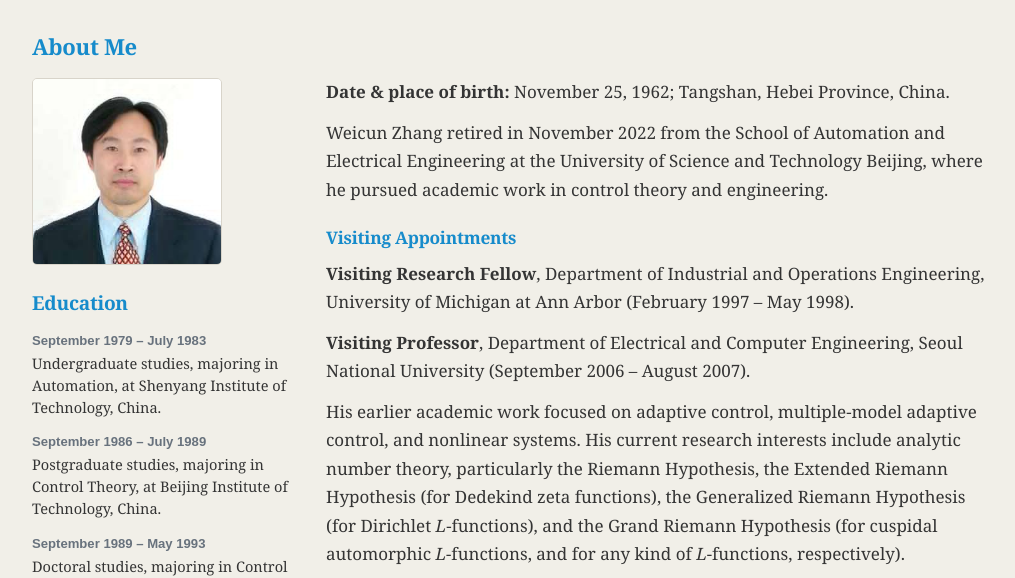
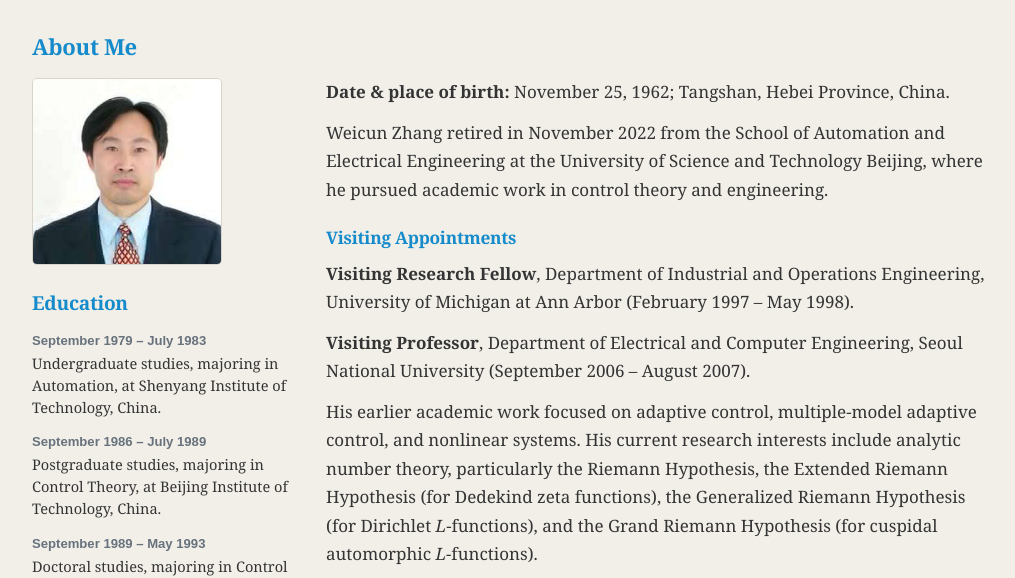
Before and after one commit to weicunzhang/weicunzhang.github.io, a plain HTML site: page index.html in a window 1280 px wide. Shown: the part 215-793 px from the top of the page, without its empty margins (128-1143 px from the left). Drawn offline with Linux system fonts and the light colour scheme.

Commit message:
Shorten Grand Riemann Hypothesis description
Remove the redundant phrase from the Grand Riemann Hypothesis description in About Me.

```diff
--- a/index.html
+++ b/index.html
@@ -324,8 +324,7 @@
             the Extended Riemann Hypothesis (for Dedekind zeta functions), the
             Generalized Riemann Hypothesis (for Dirichlet <em>L</em>-functions),
             and the Grand Riemann Hypothesis (for cuspidal automorphic
-            <em>L</em>-functions, and for any kind of <em>L</em>-functions,
-            respectively).
+            <em>L</em>-functions).
             </p>
             <p>
             <a href="https://orcid.org/0000-0003-0047-0558"
```
